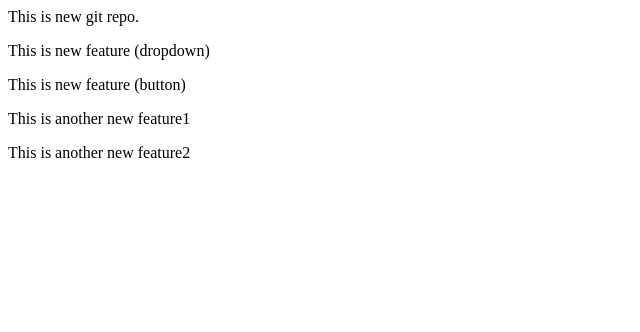
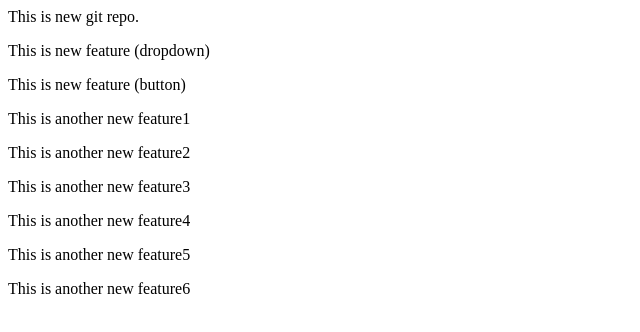
Before and after one commit to pratikprajapati-11/localrepo, a plain HTML site: page index.html in a window 1280 px wide. Shown: the whole page, without its empty margins (0-640 px from the left). Drawn offline with Linux system fonts and the light colour scheme.

Commit message:
upto feature 4

```diff
--- a/index.html
+++ b/index.html
@@ -3,3 +3,9 @@
 <p>This is new feature (button)</p>
 <p>This is another new feature1</p>
 <p>This is another new feature2</p>
+
+<p>This is another new feature3</p>
+<p>This is another new feature4</p>
+
+<p>This is another new feature5</p>
+<p>This is another new feature6</p>
```
